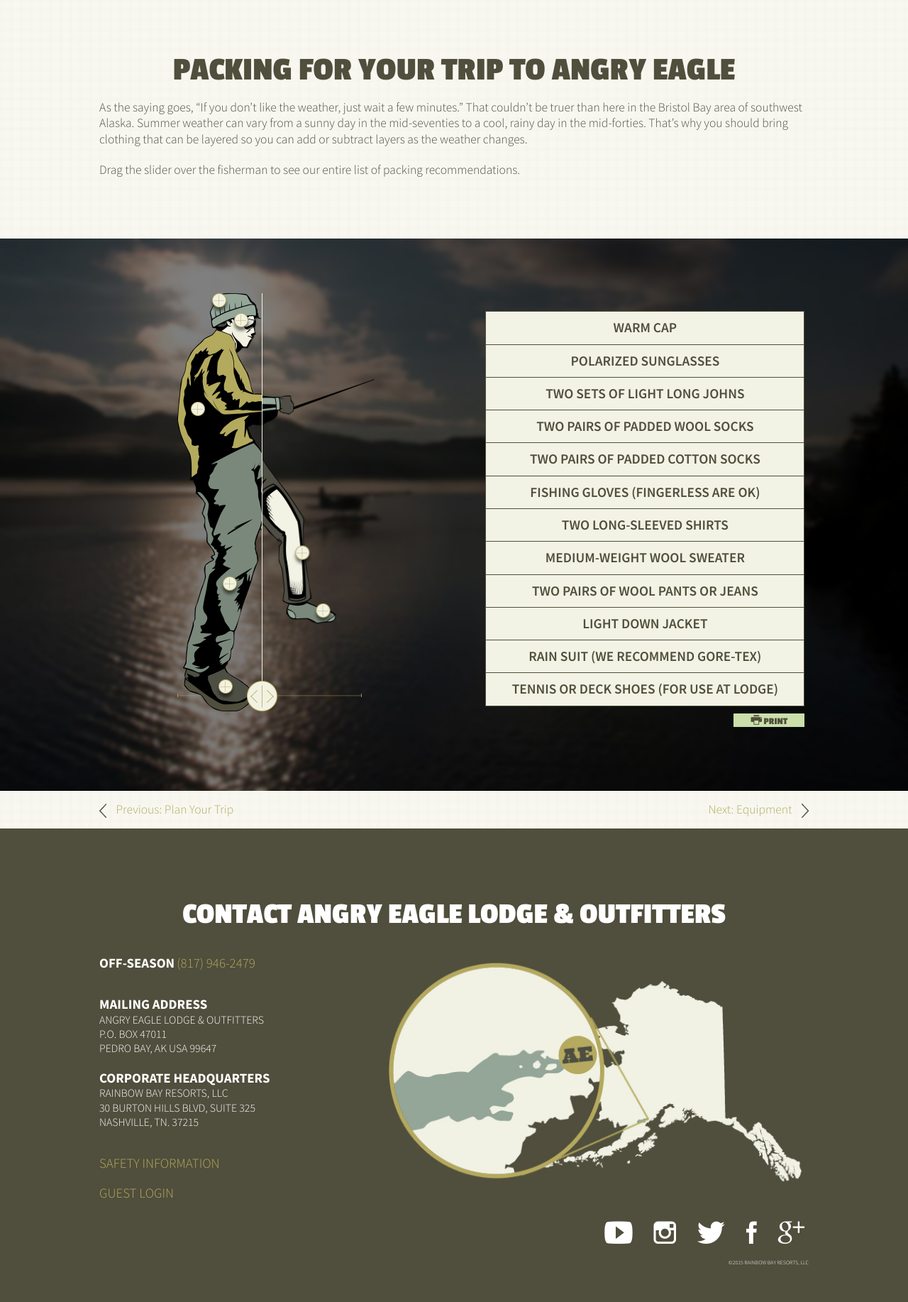
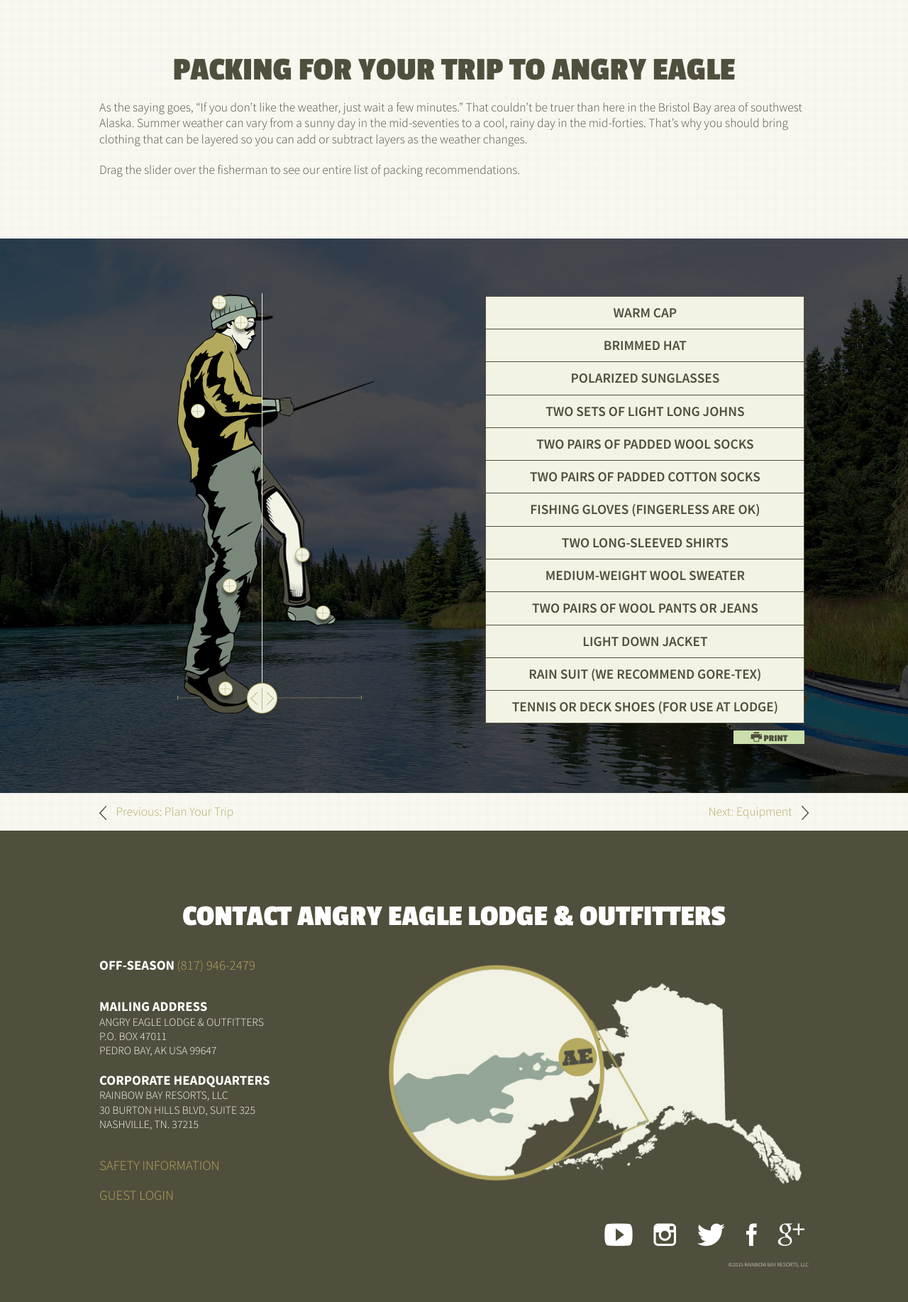
Before and after one commit to lindseyemaddox/rainbow-bay, a PHP site: page /plan/prepare in a window 1280 px wide. Shown: the part 241-2075 px from the top of the page at 71% size. Before the commit the page ends 2023 px from the top, so only its background shows below. Run offline with PHP 8.4, Linux system fonts and the light colour scheme; some libraries are stand-ins or nearby versions; some web fonts are replaced.

Commit message:
print style sheet, favicon, fisherman hat

```diff
--- a/_assets/css/less/pages/index.less
+++ b/_assets/css/less/pages/index.less
@@ -27,8 +27,11 @@ section#bgFixed {
 		background-repeat: no-repeat;
 		background-position: center;
 	}
-	&.fish, &.media {
+	&.fish {
 		background-image: url(/_assets/img/fixed-fish.jpg);
+	}
+	&.media {
+		background-image: url(/_assets/img/fixed-media.jpg);
 	}
 	&.plane {
 		background-image: url(/_assets/img/fixed-plane.jpg);
--- a/_assets/css/less/pages/prepare.less
+++ b/_assets/css/less/pages/prepare.less
@@ -108,6 +108,7 @@ div#product-reveal {
 		}
 
 		//fisherman markers
+		.b-thirteen {top: 4px;left: 82px;}
 		.b-one {top: -10px;left: 44px;}
 		.b-two {top: 23px;left: 76px;}
 		.b-three {top: 350px;left: 161px;}
--- a/_assets/css/print.css
+++ b/_assets/css/print.css
@@ -1,6 +1,14 @@
-.printThis {
-	display: block;
+@charset "UTF-8";
+
+@media print {
+	.printThis {
+		display: block;
+	}
+	.dontPrintThis,
+	header,
+	nav,
+	footer,
+	button.print {
+		display: none;
+	}
 }
-.dontPrintThis {
-	display: none;
-}
--- a/_assets/css/styles.css
+++ b/_assets/css/styles.css
@@ -2474,9 +2474,11 @@ section#bgFixed.bears {
   background-repeat: no-repeat;
   background-position: center;
 }
-section#bgFixed.fish,
+section#bgFixed.fish {
+  background-image: url(/_assets/img/fixed-fish.jpg);
+}
 section#bgFixed.media {
-  background-image: url(/_assets/img/fixed-fish.jpg);
+  background-image: url(/_assets/img/fixed-media.jpg);
 }
 section#bgFixed.plane {
   background-image: url(/_assets/img/fixed-plane.jpg);
@@ -3018,6 +3020,10 @@ div#product-reveal h1 {
   top: -5px;
   left: -5px;
   z-index: 99;
+}
+.reveal-parts-container ul.highlights .b-thirteen {
+  top: 4px;
+  left: 82px;
 }
 .reveal-parts-container ul.highlights .b-one {
   top: -10px;
--- a/plan/prepare.php
+++ b/plan/prepare.php
@@ -6,7 +6,7 @@
 <?php require_once($_SERVER['DOCUMENT_ROOT'].'/_assets/inc/subpage-header.php'); //video header?>
 <?php require_once($_SERVER['DOCUMENT_ROOT'].'/_assets/inc/navigation.php'); //navigation?>
 
-<section class="pattern headerComp" id="intro">
+<section class="pattern headerComp dontPrintThis" id="intro">
 
 	<div class="inner">
 
@@ -26,7 +26,7 @@
 
     <div id="product-reveal" class="left fisherman">
 
-      <div class="container">
+      <div class="container dontPrintThis">
 
       		<div class="reveal-parts-container fisherman">
       			<div id="revealParts" class="foreground">
@@ -35,6 +35,7 @@
       			<div class="background"><img src="/_assets/img/fisherman-under.png" alt=""></div>
       			<div class="bot-bar"></div>
       			<ul class="highlights">
+      				<li class="b-thirteen"></li>
       				<li class="b-one"></li>
       				<li class="b-two"></li>
       				<li class="b-three"></li>
@@ -43,15 +44,19 @@
       				<li class="b-six"></li>
       				<li class="b-seven"></li>
       				<li class="b-eight"></li>
-              <li class="b-nine"></li>
-              <li class="b-ten"></li>
-              <li class="b-eleven"></li>
-              <li class="b-twelve"></li>
+		              <li class="b-nine"></li>
+		              <li class="b-ten"></li>
+		              <li class="b-eleven"></li>
+		              <li class="b-twelve"></li>
       			</ul>
       		</div><!--reveal-parts-container-->
 
           <div class="feature-info">
             <ul>
+              <li>
+                <img src="/_assets/img/gear-hat.png">
+                <span>brimmed hat</span>
+              </li>
               <li>
                 <img src="/_assets/img/gear-cap.png">
                 <span>warm cap</span>
@@ -114,6 +119,9 @@
           <td>warm cap</td>
         </tr>
         <tr>
+          <td>brimmed hat</td>
+        </tr>
+        <tr>
           <td>polarized sunglasses</td>
         </tr>
         <tr>
@@ -157,7 +165,7 @@
 
 </section>
 
-<section class="pattern" id="links">
+<section class="pattern dontPrintThis" id="links">
 
   <div class="inner">
 
```
Also changed, not shown: plan/equipment.php (+8 -4 lines), plan/trip.php (+12 -4 lines), _assets/img/apple-touch-57.png, _assets/img/favicon.ico, _assets/img/fisherman-over.png, _assets/img/fisherman-under.png, _assets/img/fixed-fish.jpg, _assets/img/fixed-fish2.jpg, _assets/img/fixed-fleet.jpg, _assets/img/fixed-legacy.jpg, _assets/img/fixed-lodge.jpg, _assets/img/fixed-media.jpg (added), _assets/img/fixed-plane.jpg, _assets/img/gear-hat.png (added), 1 other file.
